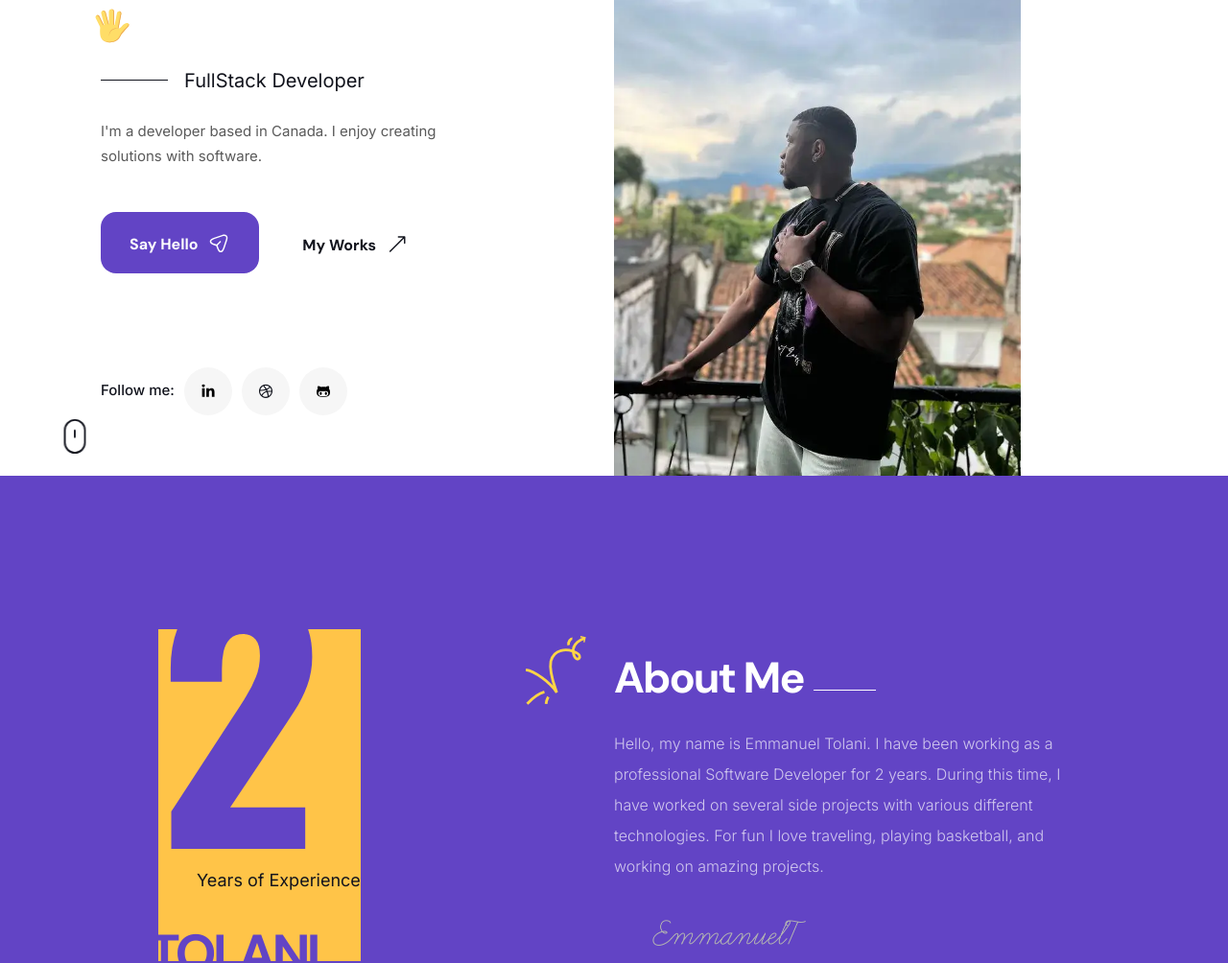
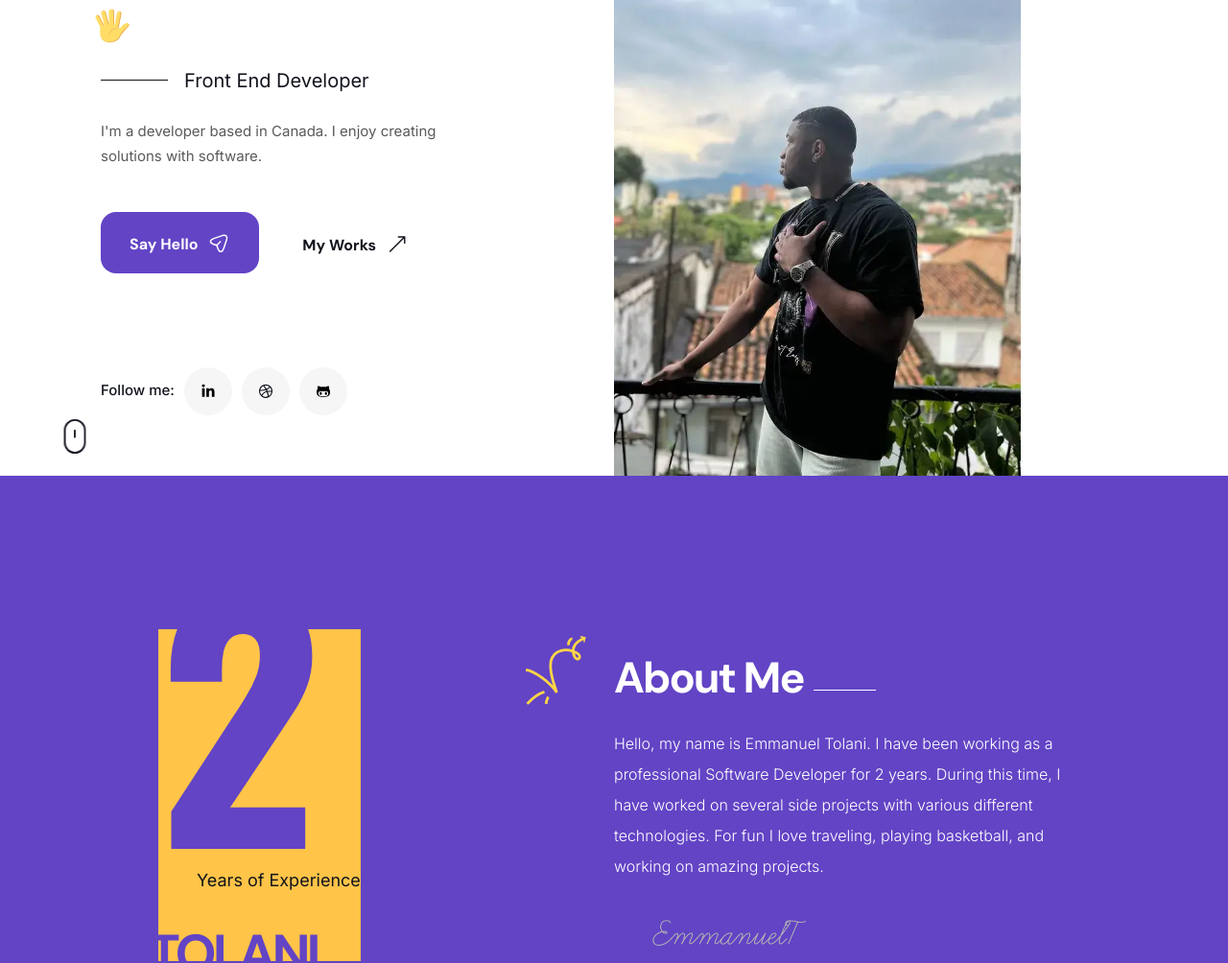
Before and after one commit to EmmanuelTolani/portfolio-2022, a Next.js app: page / in a window 1280 px wide. Shown: the part 304-1308 px from the top of the page at 96% size. Built offline with nearby package versions, Linux system fonts and the light colour scheme.

Commit message:
changed font color

```diff
--- a/public/css/style.css
+++ b/public/css/style.css
@@ -863,7 +863,7 @@ h6 {
   margin-bottom: 50px;
 }
 .orido_tm_about .right .text p {
-  color: rgba(255, 255, 255, 0.7);
+  color: white;
   font-weight: 300;
   line-height: 32px;
 }
--- a/src/components/Home.js
+++ b/src/components/Home.js
@@ -8,7 +8,7 @@ const Home = ({ dark }) => {
               <h3>
                 Emmanuel Tolani <img className="svg" src="img/svg/hi.svg" alt="" />
               </h3>
-              <span className="job">FullStack Developer</span>
+              <span className="job">Front End Developer</span>
             </div>
             <div className="text">
               <p>
```
Also changed, not shown: 2 other files (tests, documents, lock files or other folders).
